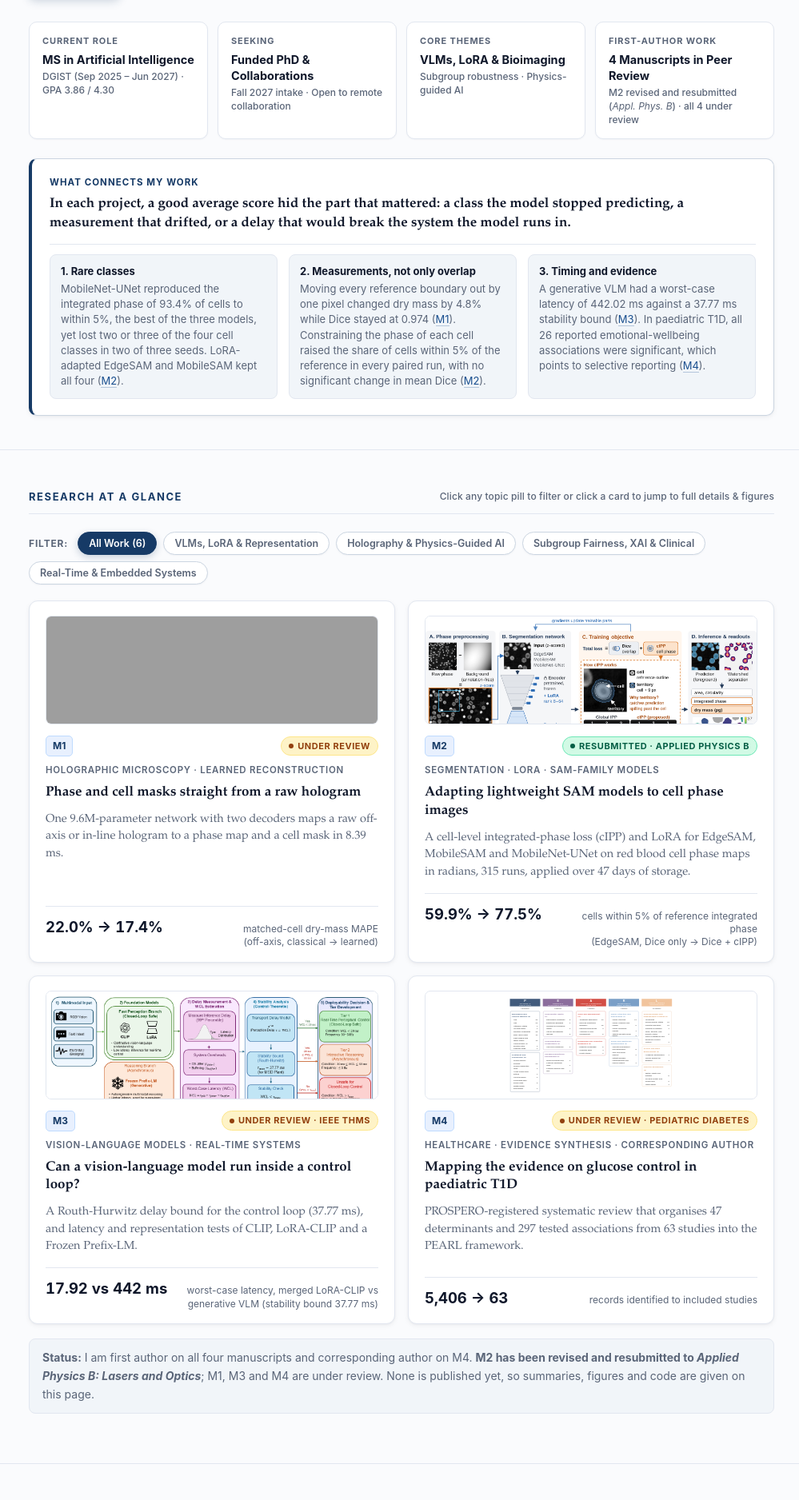
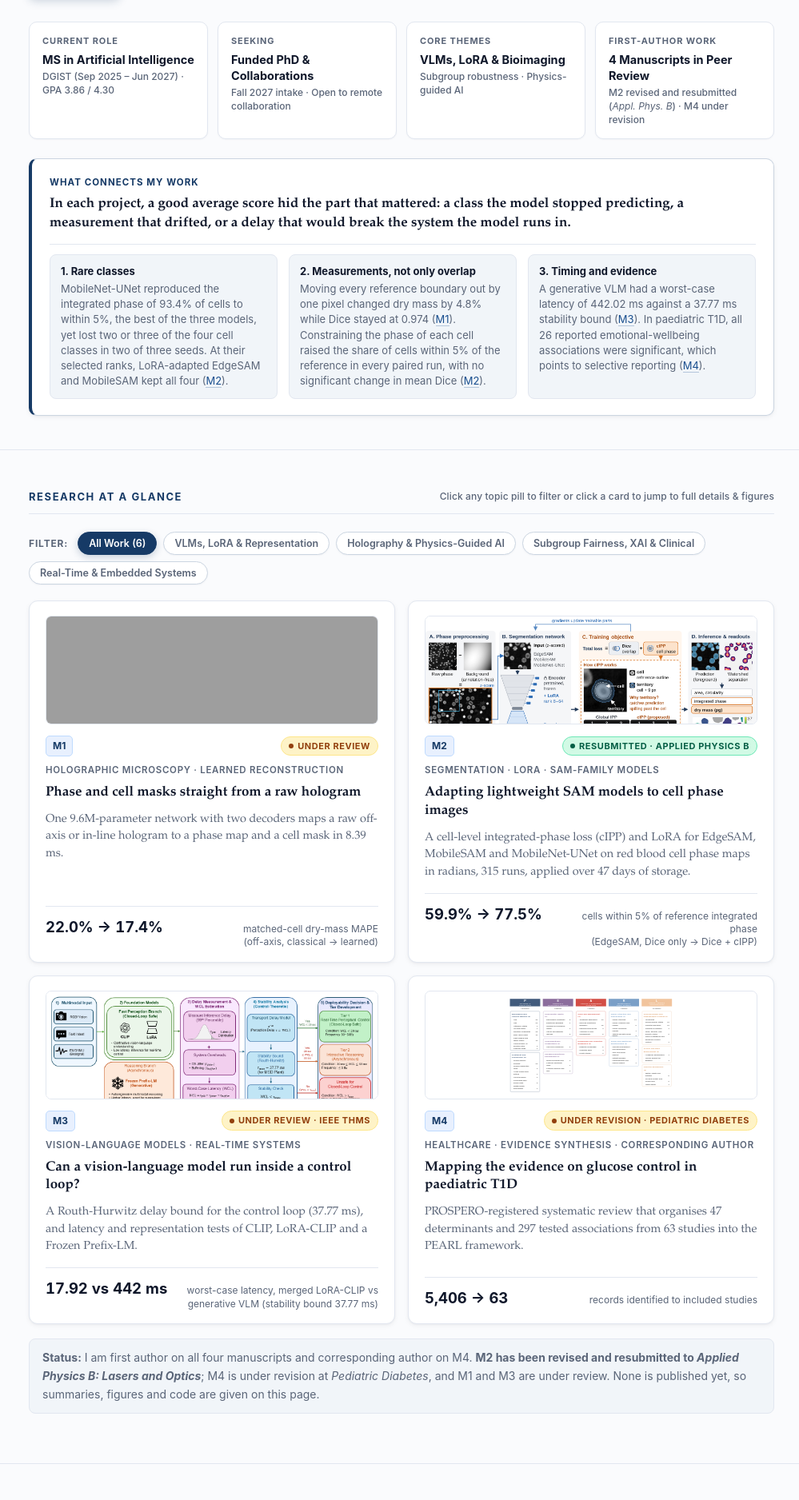
Before and after one commit to uikram/usamaikram.github.io, a plain HTML site: page index.html in a window 1280 px wide. Shown: the part 803-2679 px from the top of the page at 80% size, without its empty margins (138-1137 px from the left). Drawn offline with Linux system fonts and the light colour scheme; grey boxes are pictures that could not be loaded.

Commit message:
Update manuscript statuses in index.html

```diff
--- a/index.html
+++ b/index.html
@@ -1773,7 +1773,7 @@
       </div>
       <div>
         <div class="k">First-Author Work</div>
-        <div class="v">4 Manuscripts in Peer Review<small>M2 revised and resubmitted (<i>Appl. Phys. B</i>) · all 4 under review</small></div>
+        <div class="v">4 Manuscripts in Peer Review<small>M2 revised and resubmitted (<i>Appl. Phys. B</i>) · M4 under revision</small></div>
       </div>
     </div>
 
@@ -1787,7 +1787,7 @@
       <div class="thesis-pillars">
         <div class="tp-card">
           <strong>1. Rare classes</strong>
-          <span>MobileNet-UNet reproduced the integrated phase of 93.4% of cells to within 5%, the best of the three models, yet lost two or three of the four cell classes in two of three seeds. LoRA-adapted EdgeSAM and MobileSAM kept all four (<a href="#m2">M2</a>).</span>
+          <span>MobileNet-UNet reproduced the integrated phase of 93.4% of cells to within 5%, the best of the three models, yet lost two or three of the four cell classes in two of three seeds. At their selected ranks, LoRA-adapted EdgeSAM and MobileSAM kept all four (<a href="#m2">M2</a>).</span>
         </div>
         <div class="tp-card">
           <strong>2. Measurements, not only overlap</strong>
@@ -1848,7 +1848,7 @@
 
       <a class="mtile reveal" href="#m4" data-tags="trust">
         <img class="mtile-thumb contain-thumb" src="assets/m4_fig4_pearl_framework.svg" alt="M4 PEARL framework across 5 domains and 47 determinants" loading="lazy">
-        <div class="top"><span class="mid">M4</span><span class="status">Under review · Pediatric Diabetes</span></div>
+        <div class="top"><span class="mid">M4</span><span class="status">Under revision · Pediatric Diabetes</span></div>
         <div class="area">Healthcare · evidence synthesis · corresponding author</div>
         <h3>Mapping the evidence on glucose control in paediatric T1D</h3>
         <p class="tile-desc">PROSPERO-registered systematic review that organises 47 determinants and 297 tested associations from 63 studies into the PEARL framework.</p>
@@ -1856,7 +1856,7 @@
       </a>
     </div>
     <p class="overview-note">
-      <strong>Status:</strong> I am first author on all four manuscripts and corresponding author on M4. <strong>M2 has been revised and resubmitted to <i>Applied Physics B: Lasers and Optics</i></strong>; M1, M3 and M4 are under review. None is published yet, so summaries, figures and code are given on this page.
+      <strong>Status:</strong> I am first author on all four manuscripts and corresponding author on M4. <strong>M2 has been revised and resubmitted to <i>Applied Physics B: Lasers and Optics</i></strong>; M4 is under revision at <i>Pediatric Diabetes</i>, and M1 and M3 are under review. None is published yet, so summaries, figures and code are given on this page.
     </p>
   </div>
 </section>
@@ -2314,7 +2314,7 @@
     <article class="paper reveal" id="m4" data-tags="trust">
       <div class="tagrow">
         <span class="mid">M4</span>
-        <span class="status">Under review · Pediatric Diabetes</span>
+        <span class="status">Under revision · Pediatric Diabetes</span>
         <span>Clinical evidence synthesis · PROSPERO CRD420251045872 · Corresponding author</span>
       </div>
       <h3>Determinants of Glycaemic Outcomes in Children and Adolescents with Type 1 Diabetes: A Systematic Review and Evidence Map</h3>
@@ -2564,7 +2564,7 @@
 <footer>
   <div class="wrap" style="width:100%;display:flex;justify-content:space-between;flex-wrap:wrap;gap:10px;">
     <span>Usama Ikram · MS Candidate in Artificial Intelligence, DGIST</span>
-    <span>Last updated November 2026 · M2 revised and resubmitted (<i>Appl. Phys. B</i>); M1, M3, M4 under review.</span>
+    <span>Last updated November 2026 · M2 revised and resubmitted (<i>Appl. Phys. B</i>); M4 under revision; M1, M3 under review.</span>
   </div>
 </footer>
 
```
